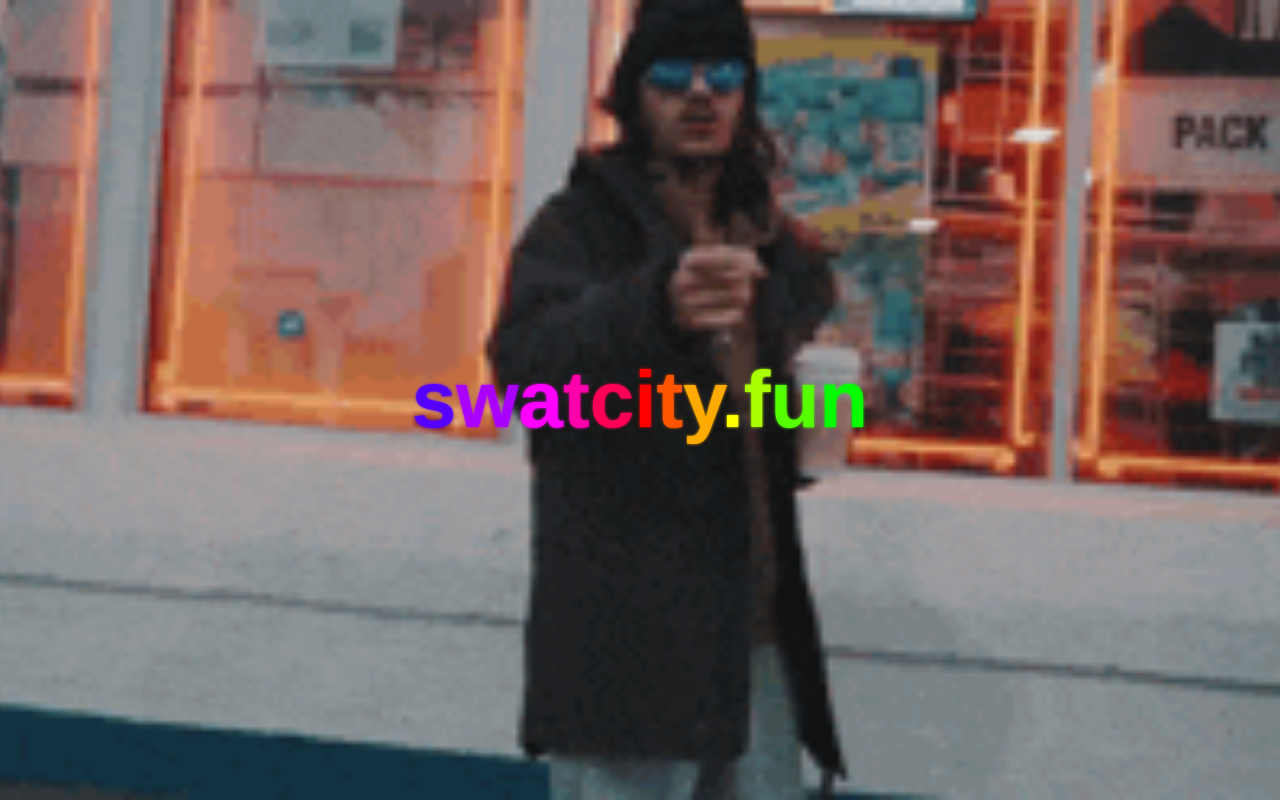
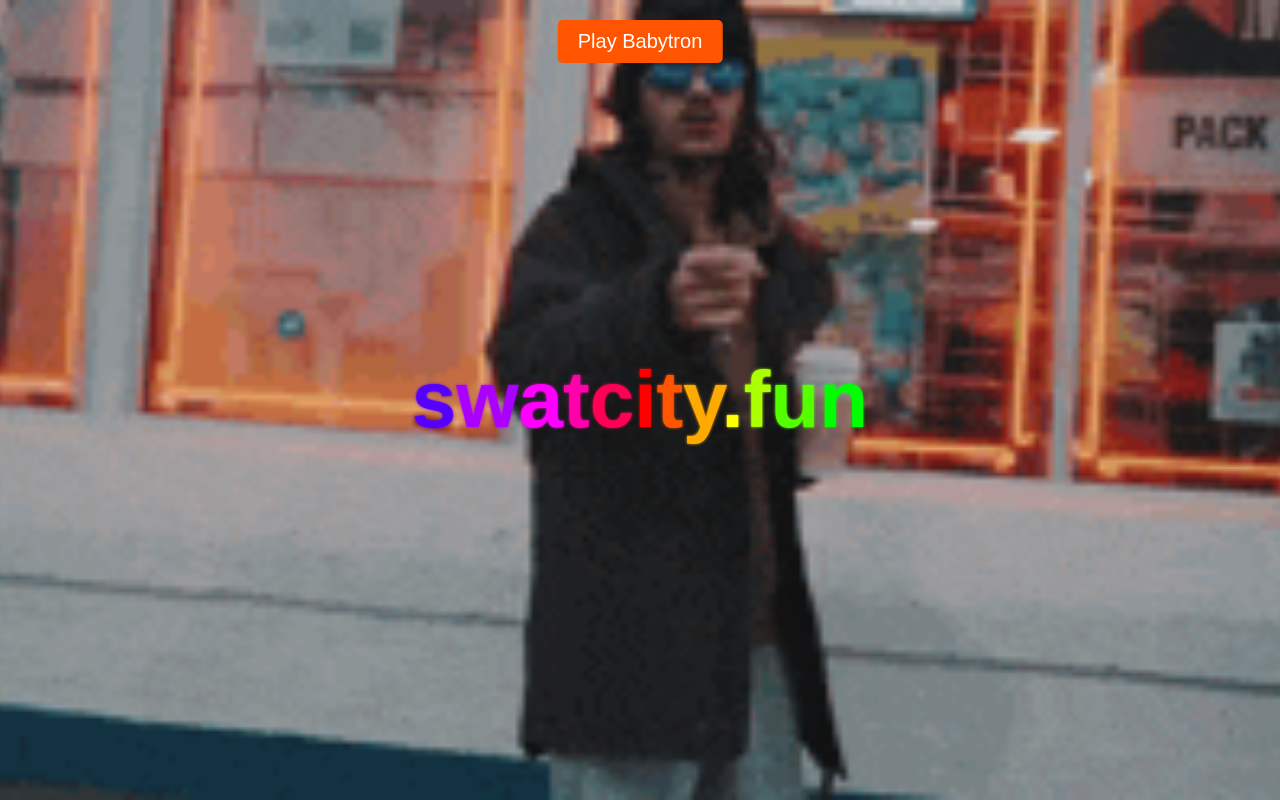
Before and after one commit to kf50/hi, a plain HTML site: page index.html in a window 1280 px wide. Drawn offline with Linux system fonts and the light colour scheme.

Commit message:
Update index.html

```diff
--- a/index.html
+++ b/index.html
@@ -37,6 +37,26 @@
             text-align: center;
             display: inline-block;
             z-index: 1; /* Ensures the text stays above the image */
+        }
+
+        /* Button styling */
+        #playButton {
+            position: absolute;
+            top: 20px;
+            left: 50%;
+            transform: translateX(-50%);
+            padding: 10px 20px;
+            background-color: #ff5500;
+            color: white;
+            border: none;
+            font-size: 20px;
+            cursor: pointer;
+            z-index: 2; /* Ensure the button stays above everything else */
+            border-radius: 5px;
+        }
+
+        #playButton:hover {
+            background-color: #ff7700;
         }
     </style>
 
@@ -93,15 +113,31 @@
             }
             raincnt++;
         }
+
+        // Function to play music
+        function playMusic() {
+            var audio = document.getElementById("babytronAudio");
+            audio.play();
+        }
         // ]]>
     </script>
 
 </head>
 <body>
 
+    <!-- Play Music Button -->
+    <button id="playButton" onclick="playMusic()">Play Babytron</button>
+
     <!-- Fullscreen Background Image -->
     <img src="babytron.gif" alt="Background Image" />
 
+    <!-- Audio Player -->
+    <audio id="babytronAudio" preload="auto">
+        <source src="babytron.mp3" type="audio/mp3">
+        Your browser does not support the audio element.
+    </audio>
+
+    <!-- Rainbow Text -->
     <div id="rainbow"></div>
 
 </body>
```
Lines whose indentation alone changed are shown as unchanged.
